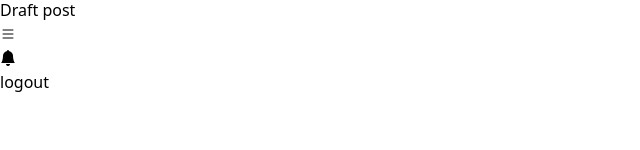
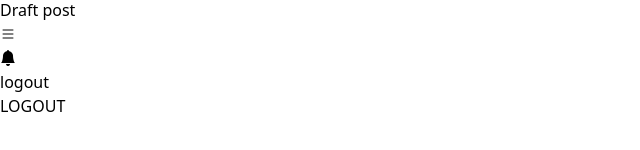
Before and after one commit to cehpoint-official/intela-admin-pannel, a React (Vite) app: page /service in a window 1280 px wide. Shown: the part 242-392 px from the top of the page, without its empty margins (0-640 px from the left). Built offline with nearby package versions, Linux system fonts and the light colour scheme.

Commit message:
project Done

```diff
--- a/src/component/Dashboard.jsx
+++ b/src/component/Dashboard.jsx
@@ -27,10 +27,11 @@ const TopNav = ({ toggle }) => {
                 <div className='flex gap-5 items-center text-white text-lg'>
                     <i class="bi bi-bell-fill relative text-2xl"></i>
                     <div>
-                        <div className="flex">
-                            <p onClick={handleLogout} className="text-white bg-blue-700 px-4 p-2 text-lg rounded-full font-semibold">
+                        <div className="flex items-center gap-3">
+                            <p className="text-white bg-blue-700 px-5 p-2 text-lg rounded-full font-semibold">
                                 {user ? user.email[0] : 'logout'}
                             </p>
+                            <span onClick={handleLogout} className="cursor-pointer bg-blue-700 p-2 rounded-lg text-sm font-semibold">LOGOUT</span>
                             {/* <Avatar className="" /> */}
                         </div>
                     </div>
```
